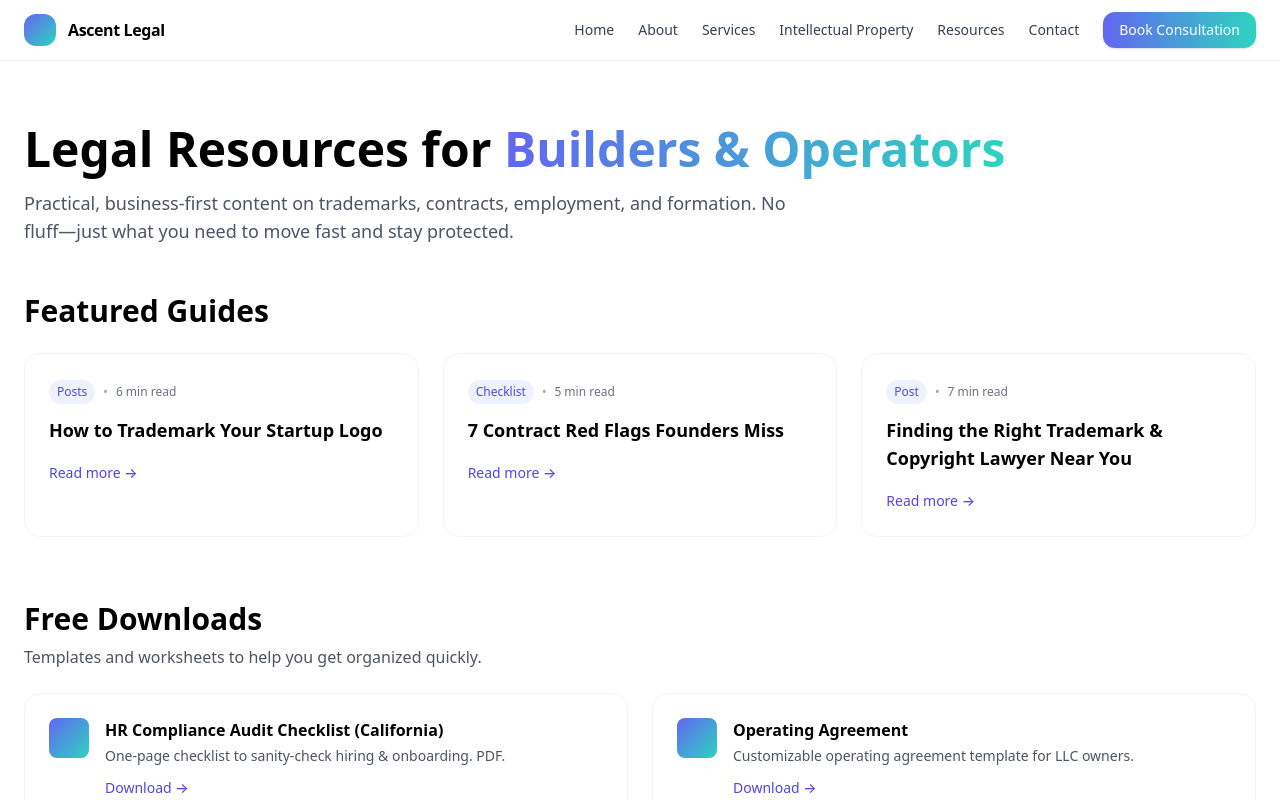
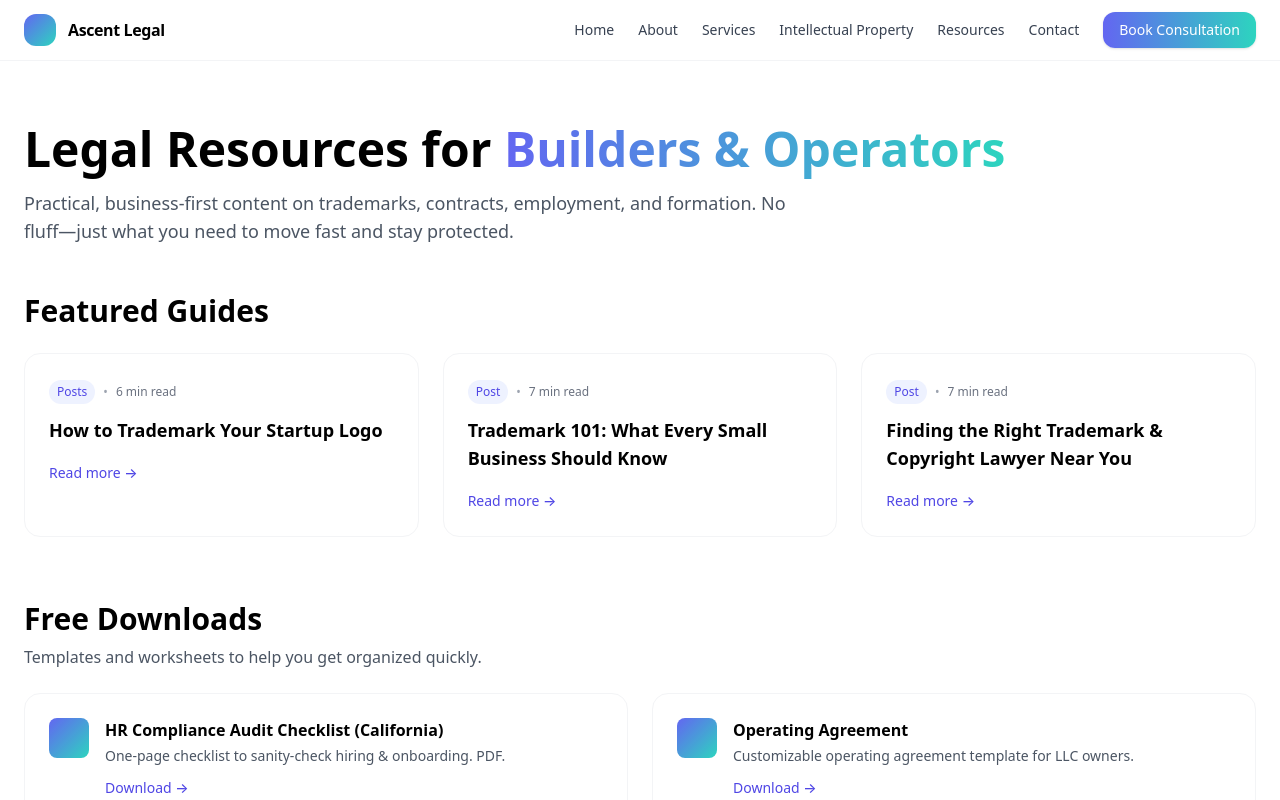
Before and after one commit to ajdreams17/Ascentlegal, a Next.js app: page /resources in a window 1280 px wide. Shown: the top 800 px of the page. Built offline with nearby package versions, Linux system fonts and the light colour scheme.

Commit message:
Update page.jsx

```diff
--- a/app/resources/page.jsx
+++ b/app/resources/page.jsx
@@ -18,14 +18,14 @@ const guides = [
     badge: "Posts",
     href: "/resources/how-to-trademark-your-logo", // ✅ closed string
   },
-  {
-    slug: "contract-red-flags",
-    title: "7 Contract Red Flags Founders Miss",
+ {
+    slug: "trademark-101",
+    title: "Trademark 101: What Every Small Business Should Know",
     description:
-      "Indemnities, IP ownership, auto-renewals, and other clauses that can bite later.",
-    readTime: "5 min read",
-    badge: "Checklist",
-    href: "/resources/contract-red-flags",
+      "Learn why trademarks matter, what can and cannot be trademarked, and how to avoid common mistakes when registering your brand.",
+    readTime: "7 min read",
+    badge: "Post",
+    href: "/resources/trademark-101",  // <-- New blog route
   },
 {
   slug: "finding-right-trademark-copyright-lawyer",
```
